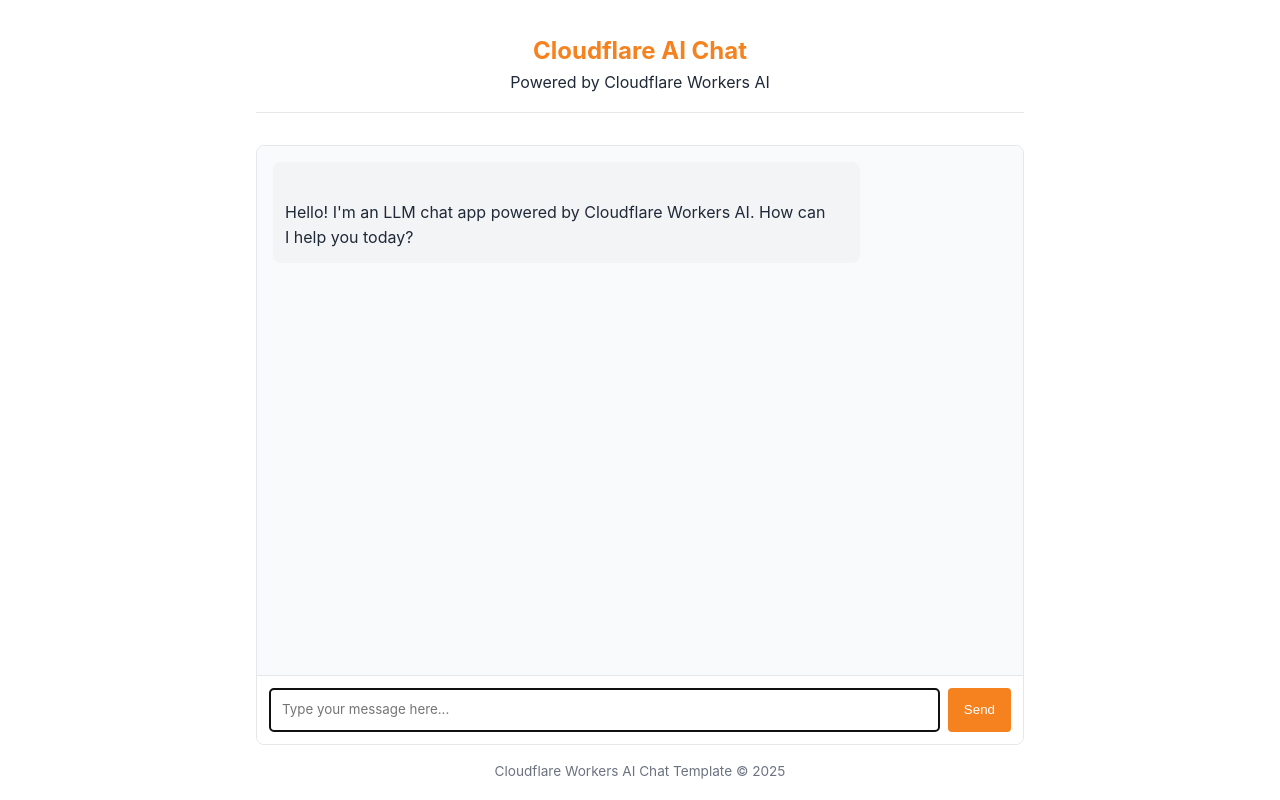
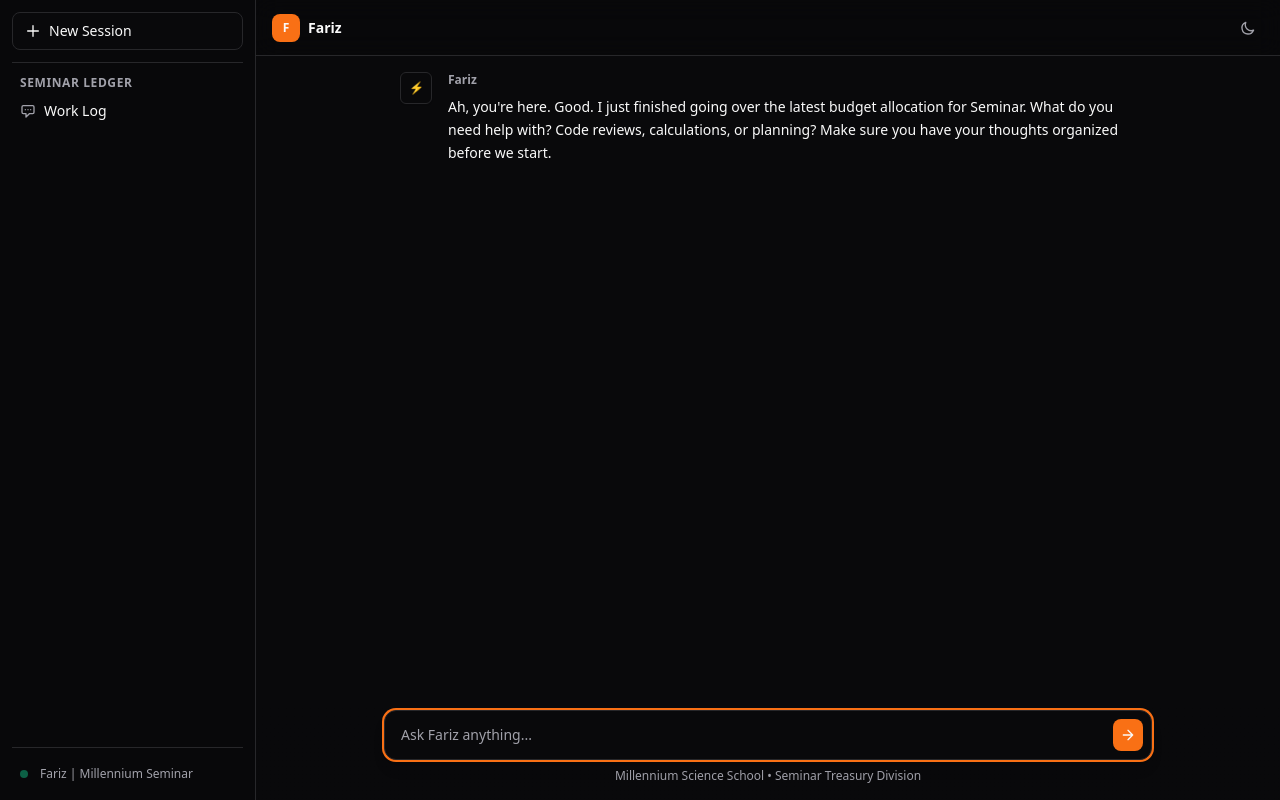
Before and after one commit to FarizGD/llm-chat, a website: page public/index.html in a window 1280 px wide. Drawn offline with nearby package versions, Linux system fonts and the light colour scheme.

Commit message:
Update HTML structure and styles for new theme

```diff
--- a/public/index.html
+++ b/public/index.html
@@ -1,183 +1,197 @@
 <!doctype html>
-<html lang="en">
+<html lang="en" class="h-full dark">
 	<head>
 		<meta charset="UTF-8" />
 		<meta name="viewport" content="width=device-width, initial-scale=1.0" />
-		<title>LLM Chat App</title>
+		<title>FarizDev-AI</title>
+		<!-- Tailwind CSS CDN -->
+		<script src="https://cdn.tailwindcss.com"></script>
+		<script>
+			tailwind.config = {
+				darkMode: "class",
+				theme: {
+					extend: {
+						colors: {
+							border: "hsl(var(--border))",
+							input: "hsl(var(--input))",
+							ring: "hsl(var(--ring))",
+							background: "hsl(var(--background))",
+							foreground: "hsl(var(--foreground))",
+							primary: {
+								DEFAULT: "hsl(var(--primary))",
+								foreground: "hsl(var(--primary-foreground))",
+							},
+							secondary: {
+								DEFAULT: "hsl(var(--secondary))",
+								foreground: "hsl(var(--secondary-foreground))",
+							},
+							muted: {
+								DEFAULT: "hsl(var(--muted))",
+								foreground: "hsl(var(--muted-foreground))",
+							},
+							accent: {
+								DEFAULT: "hsl(var(--accent))",
+								foreground: "hsl(var(--accent-foreground))",
+							},
+							card: {
+								DEFAULT: "hsl(var(--card))",
+								foreground: "hsl(var(--card-foreground))",
+							},
+						},
+					},
+				},
+			};
+		</script>
 		<style>
-			:root {
-				--primary-color: #f6821f;
-				--primary-hover: #e67e22;
-				--light-bg: #f9fafb;
-				--border-color: #e5e7eb;
-				--text-color: #1f2937;
-				--text-light: #6b7280;
-				--user-msg-bg: #fff2e6;
-				--assistant-msg-bg: #f3f4f6;
+			@layer base {
+				:root {
+					--background: 0 0% 100%;
+					--foreground: 240 10% 3.9%;
+					--card: 0 0% 100%;
+					--card-foreground: 240 10% 3.9%;
+					--primary: 24 95% 53%;
+					--primary-foreground: 0 0% 98%;
+					--secondary: 240 4.8% 95.9%;
+					--secondary-foreground: 240 5.9% 10%;
+					--muted: 240 4.8% 95.9%;
+					--muted-foreground: 240 3.8% 46.1%;
+					--accent: 240 4.8% 95.9%;
+					--accent-foreground: 240 5.9% 10%;
+					--border: 240 5.9% 90%;
+					--input: 240 5.9% 90%;
+					--ring: 24 95% 53%;
+				}
+
+				.dark {
+					--background: 240 10% 3.9%;
+					--foreground: 0 0% 98%;
+					--card: 240 10% 3.9%;
+					--card-foreground: 0 0% 98%;
+					--primary: 24 95% 53%;
+					--primary-foreground: 0 0% 98%;
+					--secondary: 240 3.7% 15.9%;
+					--secondary-foreground: 0 0% 98%;
+					--muted: 240 3.7% 15.9%;
+					--muted-foreground: 240 5% 64.9%;
+					--accent: 240 3.7% 15.9%;
+					--accent-foreground: 0 0% 98%;
+					--border: 240 3.7% 15.9%;
+					--input: 240 3.7% 15.9%;
+					--ring: 24 95% 53%;
+				}
 			}
 
-			* {
-				box-sizing: border-box;
-				margin: 0;
-				padding: 0;
+			::-webkit-scrollbar {
+				width: 6px;
 			}
-
-			body {
-				font-family:
-					-apple-system, BlinkMacSystemFont, "Segoe UI", Roboto, Oxygen, Ubuntu,
-					Cantarell, sans-serif;
-				line-height: 1.6;
-				color: var(--text-color);
-				max-width: 800px;
-				margin: 0 auto;
-				padding: 1rem;
+			::-webkit-scrollbar-track {
+				background: transparent;
 			}
-
-			header {
-				text-align: center;
-				margin-bottom: 2rem;
-				padding: 1rem 0;
-				border-bottom: 1px solid var(--border-color);
-			}
-
-			h1 {
-				font-size: 1.5rem;
-				color: var(--primary-color);
-			}
-
-			.chat-container {
-				display: flex;
-				flex-direction: column;
-				height: calc(100vh - 200px);
-				min-height: 400px;
-				border: 1px solid var(--border-color);
-				border-radius: 8px;
-				overflow: hidden;
-			}
-
-			.chat-messages {
-				flex: 1;
-				overflow-y: auto;
-				padding: 1rem;
-				background-color: var(--light-bg);
-			}
-
-			.message {
-				margin-bottom: 1rem;
-				padding: 0.75rem;
-				border-radius: 8px;
-				max-width: 80%;
-			}
-
-			.message p {
-				white-space: pre-line;
-				margin: 0;
-				overflow-wrap: anywhere;
-			}
-
-			.user-message {
-				background-color: var(--user-msg-bg);
-				align-self: flex-end;
-				margin-left: auto;
-			}
-
-			.assistant-message {
-				background-color: var(--assistant-msg-bg);
-				align-self: flex-start;
-			}
-
-			.message-input {
-				display: flex;
-				padding: 0.75rem;
-				border-top: 1px solid var(--border-color);
-				background-color: white;
-			}
-
-			#user-input {
-				flex: 1;
-				padding: 0.75rem;
-				border: 1px solid var(--border-color);
-				border-radius: 4px;
-				font-family: inherit;
-				resize: none;
-				min-height: 44px;
-			}
-
-			#send-button {
-				margin-left: 0.5rem;
-				padding: 0 1rem;
-				background-color: var(--primary-color);
-				color: white;
-				border: none;
-				border-radius: 4px;
-				cursor: pointer;
-				transition: background-color 0.2s;
-			}
-
-			#send-button:hover {
-				background-color: var(--primary-hover);
-			}
-
-			#send-button:disabled {
-				background-color: var(--text-light);
-				cursor: not-allowed;
-			}
-
-			.typing-indicator {
-				display: none;
-				font-style: italic;
-				color: var(--text-light);
-				padding: 1rem;
-			}
-
-			.typing-indicator.visible {
-				display: block;
-			}
-
-			footer {
-				margin-top: 1rem;
-				text-align: center;
-				font-size: 0.85rem;
-				color: var(--text-light);
+			::-webkit-scrollbar-thumb {
+				background: hsl(var(--border));
+				border-radius: 9999px;
 			}
 		</style>
 	</head>
-	<body>
-		<header>
-			<h1>Cloudflare AI Chat</h1>
-			<p>Powered by Cloudflare Workers AI</p>
-		</header>
+	<body class="h-full bg-background text-foreground antialiased selection:bg-primary/20 selection:text-primary">
+		<div class="flex h-full overflow-hidden">
+			<!-- Sidebar -->
+			<aside id="sidebar" class="hidden md:flex w-64 flex-col border-r border-border bg-card/50 p-3 transition-all">
+				<div class="flex items-center justify-between pb-3 border-b border-border">
+					<button id="new-chat-btn" class="flex w-full items-center gap-2 rounded-lg border border-border bg-background px-3 py-2 text-sm font-medium hover:bg-accent transition">
+						<svg class="w-4 h-4" fill="none" stroke="currentColor" viewBox="0 0 24 24"><path stroke-linecap="round" stroke-linejoin="round" stroke-width="2" d="M12 4v16m8-8H4"/></svg>
+						New Session
+					</button>
+				</div>
+				<div class="flex-1 overflow-y-auto py-3 space-y-1">
+					<div class="px-2 text-xs font-semibold text-muted-foreground uppercase tracking-wider">Seminar Ledger</div>
+					<a href="#" class="flex items-center gap-2 rounded-lg px-2 py-1.5 text-sm text-foreground hover:bg-accent truncate">
+						<svg class="w-4 h-4 text-muted-foreground" fill="none" stroke="currentColor" viewBox="0 0 24 24"><path stroke-linecap="round" stroke-linejoin="round" stroke-width="2" d="M8 10h.01M12 10h.01M16 10h.01M9 16H5a2 2 0 01-2-2V6a2 2 0 012-2h14a2 2 0 012 2v8a2 2 0 01-2 2h-5l-5 5v-5z"/></svg>
+						Work Log
+					</a>
+				</div>
+				<div class="border-t border-border pt-3">
+					<div class="flex items-center gap-3 px-2 py-1.5 text-xs text-muted-foreground">
+						<div class="w-2 h-2 rounded-full bg-emerald-500 animate-pulse"></div>
+						Fariz | Millennium Seminar
+					</div>
+				</div>
+			</aside>
 
-		<div class="chat-container">
-			<div id="chat-messages" class="chat-messages">
-				<div class="message assistant-message">
-					<p>
-						Hello! I'm an LLM chat app powered by Cloudflare Workers AI. How can
-						I help you today?
-					</p>
+			<!-- Main Chat Container -->
+			<main class="flex flex-1 flex-col h-full relative">
+				<!-- Header -->
+				<header class="flex h-14 items-center justify-between border-b border-border px-4 bg-card/30 backdrop-blur-md">
+					<div class="flex items-center gap-3">
+						<button id="toggle-sidebar" class="rounded-lg p-1.5 hover:bg-accent md:hidden">
+							<svg class="w-5 h-5" fill="none" stroke="currentColor" viewBox="0 0 24 24"><path stroke-linecap="round" stroke-linejoin="round" stroke-width="2" d="M4 6h16M4 12h16M4 18h16"/></svg>
+						</button>
+						<div class="flex items-center gap-2">
+							<span class="flex h-7 w-7 items-center justify-center rounded-lg bg-primary text-primary-foreground font-bold text-xs">F</span>
+							<h1 class="text-sm font-semibold">Fariz</h1>
+						</div>
+					</div>
+					<button id="theme-toggle" class="rounded-lg p-2 text-muted-foreground hover:bg-accent hover:text-foreground">
+						<svg class="w-4 h-4" fill="none" stroke="currentColor" viewBox="0 0 24 24"><path stroke-linecap="round" stroke-linejoin="round" stroke-width="2" d="M20.354 15.354A9 9 0 018.646 3.646 9.003 9.003 0 0012 21a9.003 9.003 0 008.354-5.646z"/></svg>
+					</button>
+				</header>
+
+				<!-- Messages Area -->
+				<div id="chat-messages" class="flex-1 overflow-y-auto p-4 space-y-6 max-w-3xl w-full mx-auto">
+					<!-- Customized Character Greeting -->
+					<div class="flex gap-4 message assistant-message">
+						<div class="flex h-8 w-8 shrink-0 select-none items-center justify-center rounded-md border border-border bg-card text-primary font-medium text-xs shadow-sm">
+							⚡
+						</div>
+						<div class="flex-1 space-y-2 overflow-hidden">
+							<div class="text-xs font-semibold text-muted-foreground">Fariz</div>
+							<div class="prose dark:prose-invert text-sm leading-relaxed text-foreground">
+								Ah, you're here. Good. I just finished going over the latest budget allocation for Seminar. What do you need help with? Code reviews, calculations, or planning? Make sure you have your thoughts organized before we start.
+							</div>
+						</div>
+					</div>
 				</div>
-			</div>
 
-			<div class="typing-indicator" id="typing-indicator">
-				AI is thinking...
-			</div>
+				<!-- Typing Indicator -->
+				<div id="typing-indicator" class="hidden max-w-3xl w-full mx-auto px-4 pb-2">
+					<div class="flex items-center gap-2 text-xs text-muted-foreground">
+						<div class="flex space-x-1">
+							<div class="w-1.5 h-1.5 bg-primary rounded-full animate-bounce" style="animation-delay: 0ms"></div>
+							<div class="w-1.5 h-1.5 bg-primary rounded-full animate-bounce" style="animation-delay: 150ms"></div>
+							<div class="w-1.5 h-1.5 bg-primary rounded-full animate-bounce" style="animation-delay: 300ms"></div>
+						</div>
+						Fariz is calculating...
+					</div>
+				</div>
 
-			<div class="message-input">
-				<textarea
-					id="user-input"
-					placeholder="Type your message here..."
-					rows="1"
-					autofocus
-				></textarea>
-				<button id="send-button">Send</button>
-			</div>
+				<!-- Input Area -->
+				<div class="p-4 bg-gradient-to-t from-background via-background/80 to-transparent">
+					<div class="max-w-3xl mx-auto">
+						<div class="relative flex items-center rounded-xl border border-border bg-card shadow-lg focus-within:ring-2 focus-within:ring-ring transition-all">
+							<textarea
+								id="user-input"
+								placeholder="Ask Fariz anything..."
+								rows="1"
+								class="w-full resize-none bg-transparent px-4 py-3.5 text-sm placeholder:text-muted-foreground focus:outline-none max-h-36 min-h-[48px]"
+								autofocus
+							></textarea>
+							<button
+								id="send-button"
+								class="mr-2 inline-flex h-8 w-8 items-center justify-center rounded-lg bg-primary text-primary-foreground hover:opacity-90 disabled:opacity-50 disabled:cursor-not-allowed transition"
+							>
+								<svg class="w-4 h-4" fill="none" stroke="currentColor" viewBox="0 0 24 24">
+									<path stroke-linecap="round" stroke-linejoin="round" stroke-width="2" d="M5 12h14M12 5l7 7-7 7"/>
+								</svg>
+							</button>
+						</div>
+						<p class="mt-2 text-center text-xs text-muted-foreground">
+							Millennium Science School &bull; Seminar Treasury Division
+						</p>
+					</div>
+				</div>
+			</main>
 		</div>
 
-		<footer>
-			<p>Cloudflare Workers AI Chat Template &copy; 2025</p>
-		</footer>
-
-		<!-- Chat app script -->
 		<script src="chat.js"></script>
 	</body>
 </html>
```
